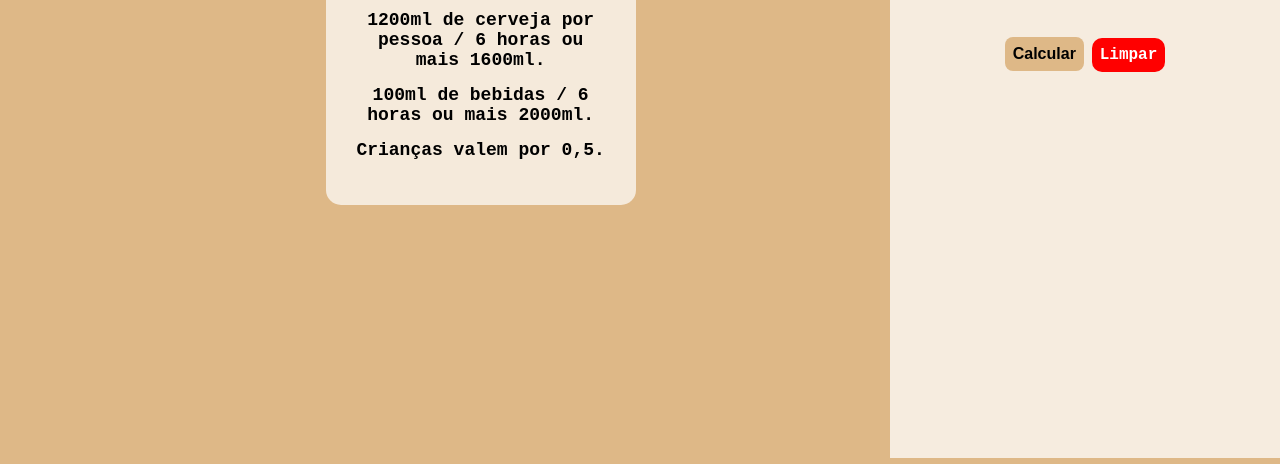
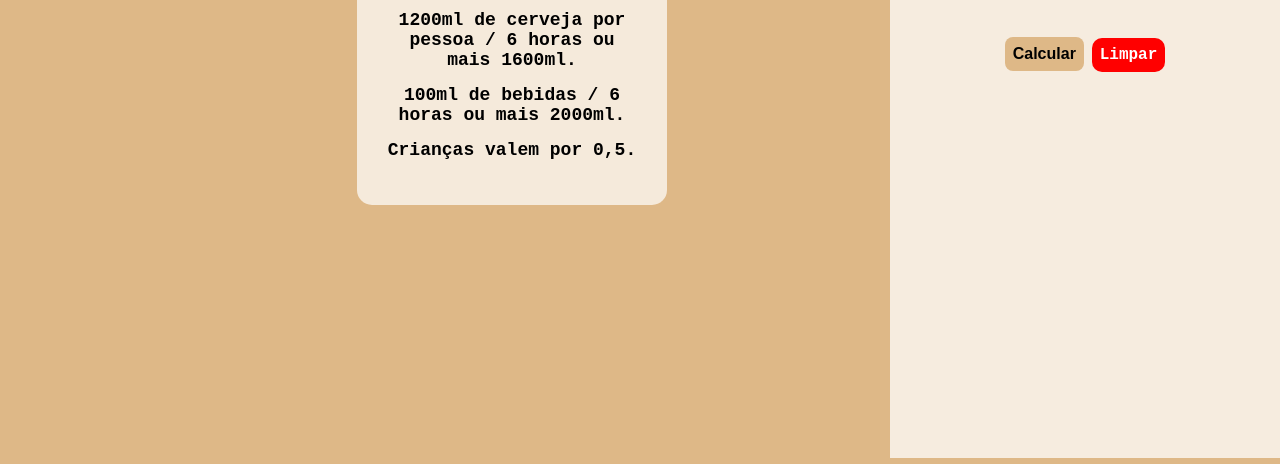
Before and after one commit to Carlosrubenx/Churrascometro, a plain HTML site: page index.html in a window 1280 px wide. Shown: the part 336-800 px from the top of the page. Drawn offline with Linux system fonts and the light colour scheme.

Commit message:
Alteração de espaço

```diff
--- a/styles/style.css
+++ b/styles/style.css
@@ -64,17 +64,13 @@ a {
 .container-img {
     box-sizing: border-box;
     text-align: center;
-    width: 75.1%;
+    width: 80vw;
     height: 100vh;
     padding: 30px;
-    background-repeat:no-repeat;
-    background-position: center;
-    background-size: cover;
 }
 
 .h1-container {
     font-size: 50px;
-
 }
 
 .about {
```
